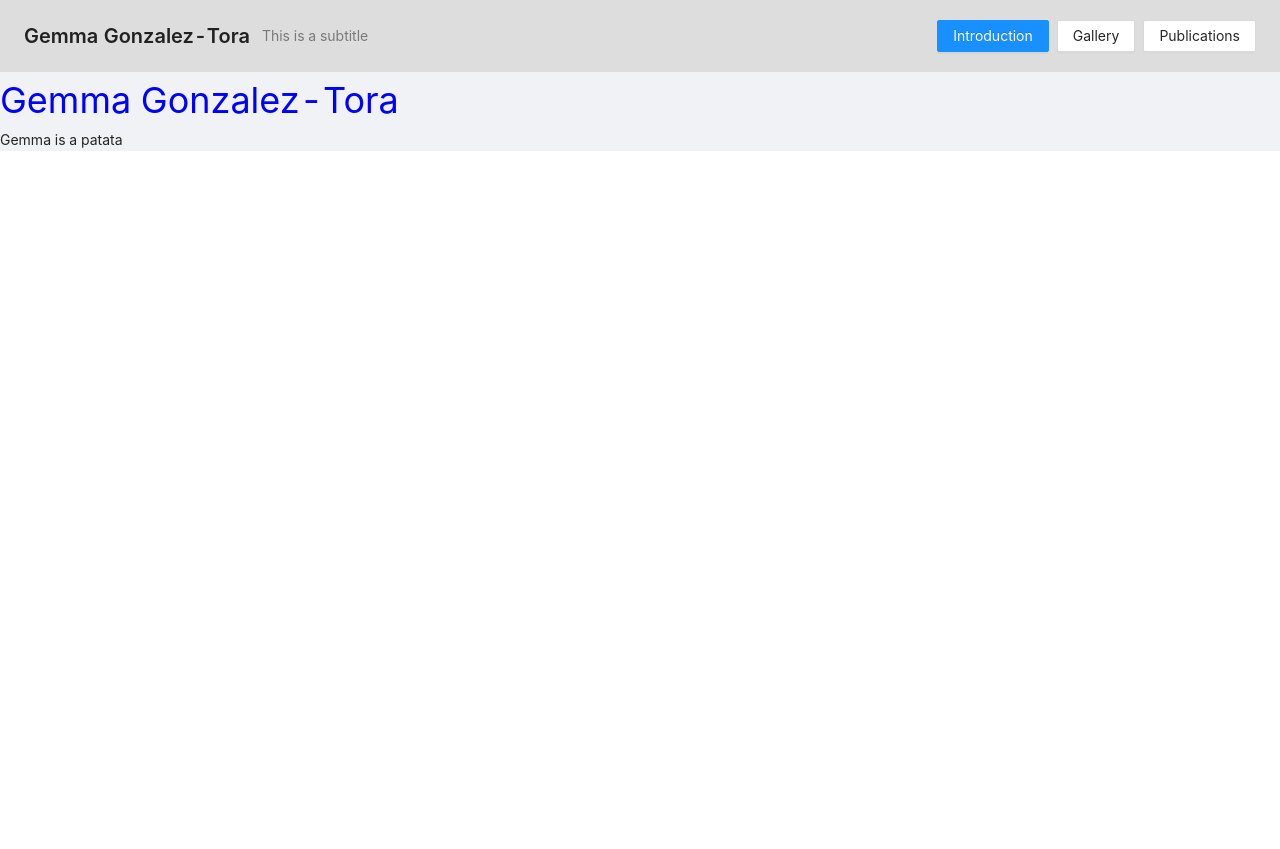
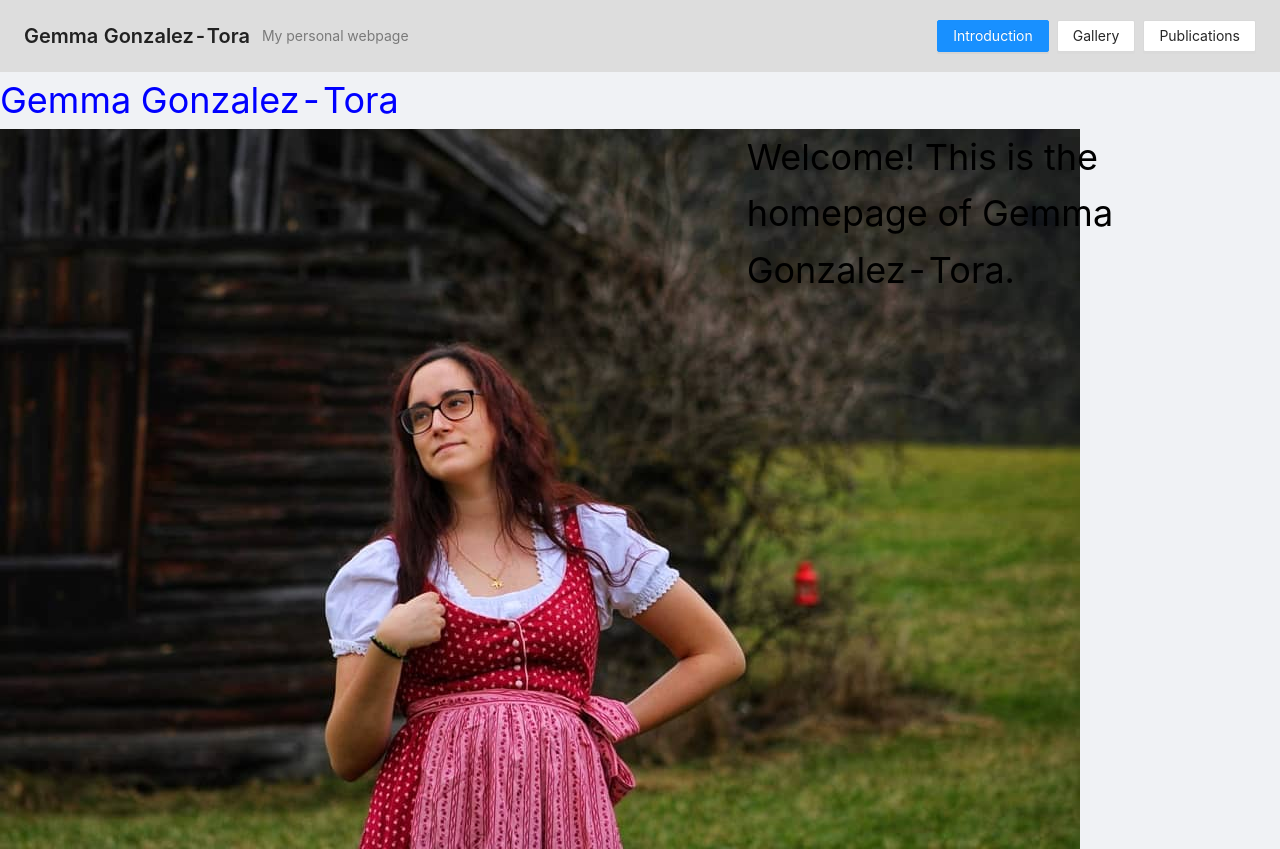
Before and after one commit to gemmagt/gemmagonzaleztora, a React (Create React App) app: page / in a window 1280 px wide. Before the commit the page ends 800 px from the top, so only its background shows below. Built offline with nearby package versions, Linux system fonts and the light colour scheme.

Commit message:
intro picture

```diff
--- a/public/index.html
+++ b/public/index.html
@@ -24,7 +24,7 @@
       work correctly both with client-side routing and a non-root public URL.
       Learn how to configure a non-root public URL by running `npm run build`.
     -->
-    <title>React App</title>
+    <title>Gemma Gonzalez-Tora</title>
   </head>
   <body>
     <noscript>You need to enable JavaScript to run this app.</noscript>
--- a/src/components/header/index.js
+++ b/src/components/header/index.js
@@ -10,7 +10,7 @@ function Header() {
     <PageHeader
       ghost={true}
       title="Gemma Gonzalez-Tora"
-      subTitle="This is a subtitle"
+      subTitle="My personal webpage"
       extra={[
         <Link to="/"><Button type={location.pathname==="/"? "primary" : ""}>Introduction</Button></Link>,
         <Link to="/gallery"><Button type={location.pathname==="/gallery"? "primary" : ""}>Gallery</Button></Link>,
--- a/src/components/introduction/index.css
+++ b/src/components/introduction/index.css
@@ -3,3 +3,8 @@
 	color:  blue;
 	font-size: 36px;
 }
+
+.introduction-subtitle{
+	color:  black;
+	font-size: 36px;
+}
--- a/src/components/introduction/index.js
+++ b/src/components/introduction/index.js
@@ -1,15 +1,29 @@
 import "./index.css";
+import { Row, Col } from 'antd';
+import mephoto from '../../assets/dirndl1.jpg';
 
 function Introduction() {
   return (
-    <div className="introduction">
-      <div className="introduction-title">
-        Gemma Gonzalez-Tora
-      </div>
-      <div className="introduction-subtitle">
-        Gemma is a patata
-      </div>
-    </div>
+    <>
+      <Row justify="center">
+        <Col span={24}>
+          <div className="introduction-title">
+           Gemma Gonzalez-Tora
+          </div>
+        </Col>
+      </Row>
+
+      <Row>
+        <Col span={14}>
+                <img src={mephoto} alt="Photo about me"/>
+        </Col>
+        <Col span={10}>
+          <div className="introduction-subtitle">
+            Welcome! This is the homepage of Gemma Gonzalez-Tora.
+          </div>
+        </Col>
+      </Row>
+      </>
   );
 }
 
```
Also changed, not shown: src/assets/dirndl1.jpg (added).
